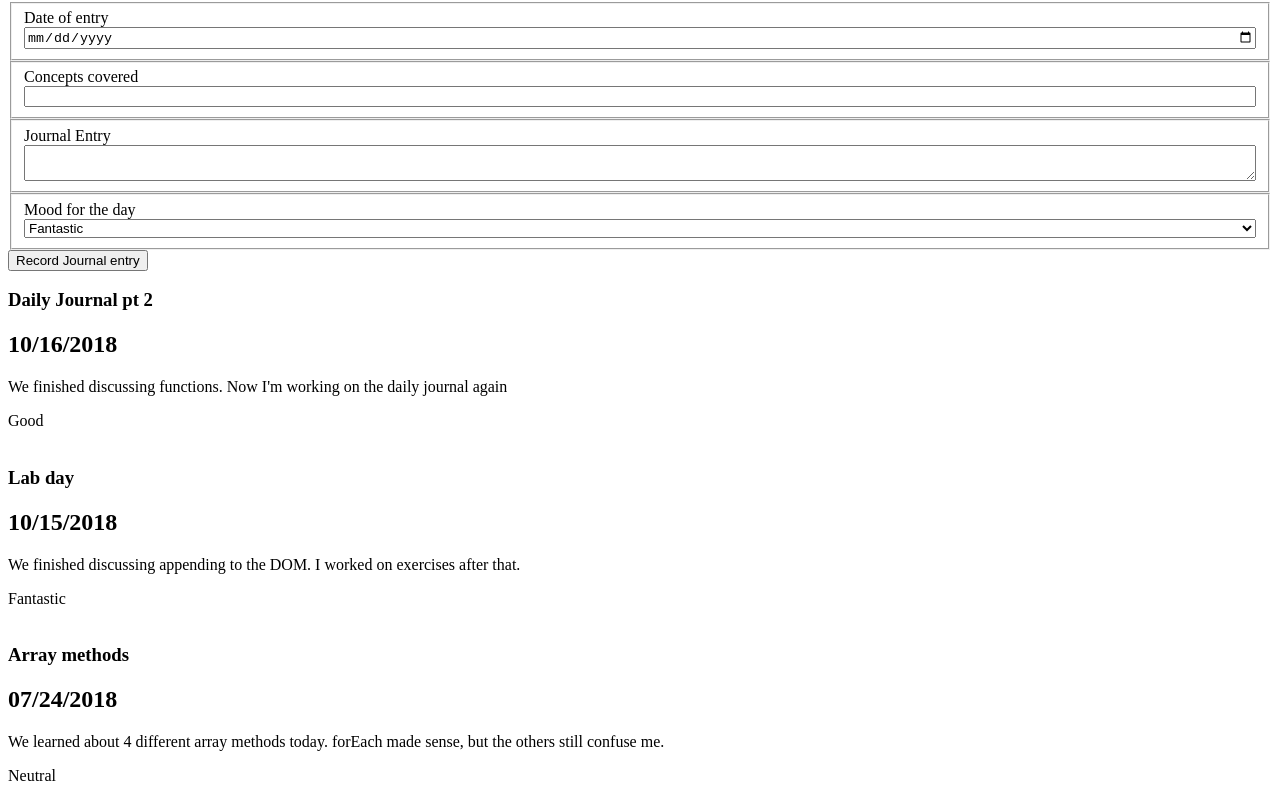
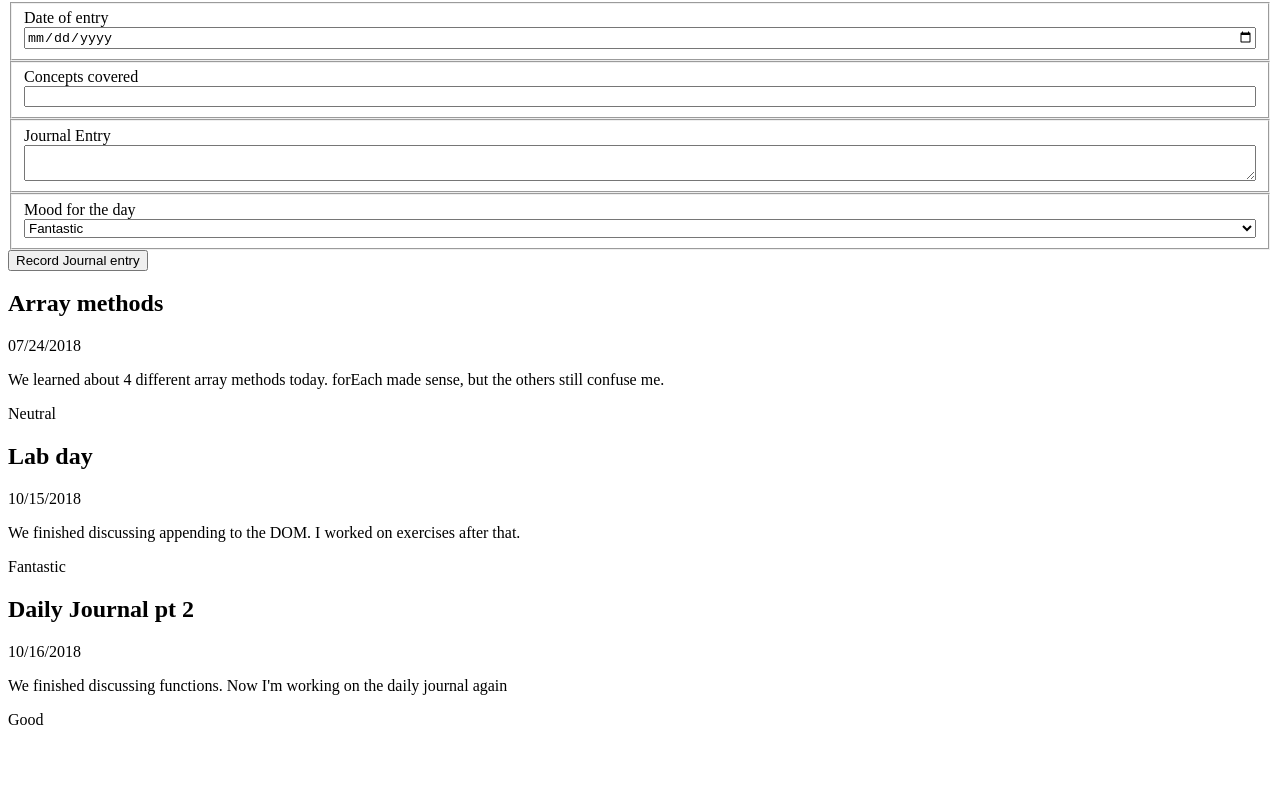
Before and after one commit to rbmccr/NSS-project-dailyJournal, a plain HTML site: page src/index.html in a window 1280 px wide. Shown: the part 78-871 px from the top of the page. After the commit the page ends 815 px from the top, so only its background shows below. Drawn offline with Linux system fonts and the light colour scheme.

Commit message:
added second method of appending to DOM

```diff
--- a/src/scripts/journal.js
+++ b/src/scripts/journal.js
@@ -31,14 +31,29 @@ const container = document.querySelector(".entryLog");
 const makeJournalEntryComponent = function(journalEntry) {
   return `
     <section class="entry--posted">
-      <h1>${journalEntry.concept}</h1>
-      <h2>${journalEntry.date}</h2>
+      <h2>${journalEntry.concept}</h1>
+      <hp>${journalEntry.date}</p>
       <p>${journalEntry.entry}</p>
       <footer>${journalEntry.mood}</footer>
     </section>
   `
 }
 
+// loop each object in the journalEntries array, and use an
+// anonymous arrow function to build and append each entry
+// to the DOM
+function renderJournalEntries(array) {
+  array.forEach(journalEntry => {
+    container.innerHTML += makeJournalEntryComponent(journalEntry);
+  });
+}
+
+renderJournalEntries(journalEntries);
+
+// The method below works, too. It appends an array to the DOM instead
+// of individual elements one after another
+
+/*
 function renderJournalEntries(entries) {
   // define empty array to hold DOM data from function called in loop
   let arr = [];
@@ -49,7 +64,8 @@ function renderJournalEntries(entries) {
   // reverse order to get recent entries first
   arr = arr.reverse().join('<br />');
   // append DOM content to container
-  container.innerHTML += arr;
+  container.innerHTML = arr;
 }
+*/
 
-renderJournalEntries(journalEntries);
+// renderJournalEntries(journalEntries);
```
Also changed, not shown: src/index.html (line endings or trailing spaces).
